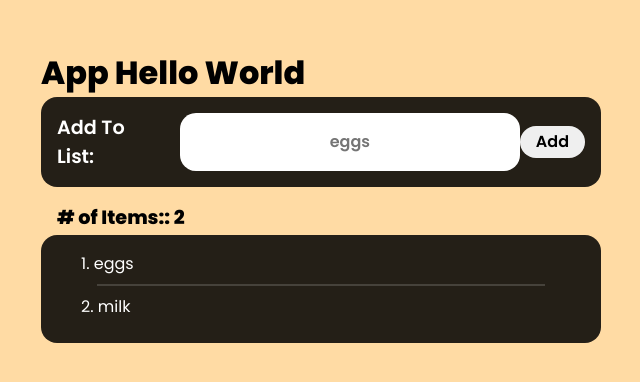
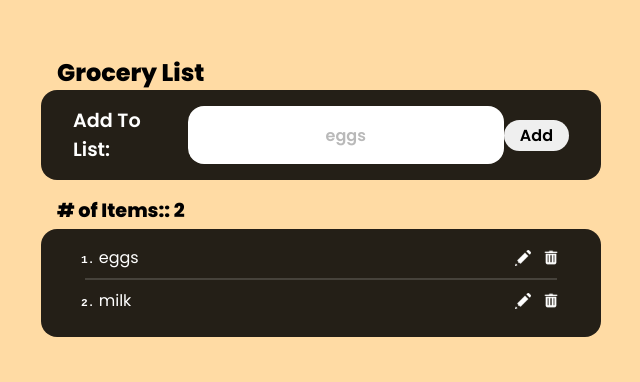
Before and after one commit to JJAHMEDAMER/React-Projects, a React (Create React App) app in the folder Mini-Projects/Grocery-List/: page / in a window 1280 px wide. Shown: the part 252-634 px from the top of the page, without its empty margins (319-959 px from the left). Built offline with nearby package versions, Linux system fonts and the light colour scheme.

Commit message:
app layout

```diff
--- a/Mini-Projects/Grocery-List/src/App.css
+++ b/Mini-Projects/Grocery-List/src/App.css
@@ -28,20 +28,25 @@ input {
 }
 
 .hr-line {
-    width: 85%;
+    width: 95%;
     height: 2px;
     background-color: rgba(255, 255, 255, 0.155);
-    margin: 0 auto 0.5rem ;
+    margin: 0 auto 0.5rem;
 }
 
 .flex {
     display: flex;
 }
 
+.app--title{
+    font-size: 1.5rem;
+    margin-left: 1rem;
+}
+
 /* Controller */
 .card {
     background-color: var(--card-bg);
-    padding: 1rem;
+    padding: 1rem 2rem;
     border-radius: 1rem;
     color: var(--white);
 }
@@ -71,6 +76,7 @@ input {
 
 .control--input::placeholder {
     text-align: center;
+    opacity: 0.5;
 }
 
 .control--button {
@@ -87,6 +93,23 @@ input {
 }
 
 .item--name {
-    margin-left: 1.5rem;
+    margin-left: 0.5rem;
     margin-bottom: 0.5rem;
 }
+
+.item--index {
+    font-size: 0.7rem;
+    font-weight: bold;
+    font-family: monospace;
+}
+
+.item--section {
+    display: flex;
+    justify-content: space-between;
+    align-items: center;
+}
+
+.item--img {
+    width: 20px;
+    margin-right: 0.5rem;
+}
--- a/Mini-Projects/Grocery-List/src/App.js
+++ b/Mini-Projects/Grocery-List/src/App.js
@@ -16,8 +16,8 @@ function App() {
     inputValue = changedValue;
   }
   return (
-    <div>
-      <h1>App Hello World</h1>
+    <div className="app">
+      <h1 className="app--title">Grocery List</h1>
       <ControllerBar onClickHandler={add} onChangeHandler={getInput} />
       <Card appList={appList} />
     </div>
--- a/Mini-Projects/Grocery-List/src/comp/card.js
+++ b/Mini-Projects/Grocery-List/src/comp/card.js
@@ -1,6 +1,10 @@
 import React from "react";
 
-const Card = ({ appList }) => {
+//assets
+import trash from "../assets/trash.png";
+import pen from "../assets/pen.png";
+
+const Card = ({ appList, onClickDelete, onClickEdit }) => {
   console.log(appList);
   return (
     <div className="item">
@@ -8,10 +12,26 @@ const Card = ({ appList }) => {
       <div className="card">
         {appList.map((item, index) => (
           <div>
-            <p className="item--name">
-              {index + 1}. {item}
-            </p>
-            {!(index + 1 == appList.length) && <div className="hr-line"></div>}
+            <div className="item--section">
+              <p className="item--name">
+                <span className="item--index">{index + 1}.</span> {item}
+              </p>
+              <div>
+                <img
+                  src={pen}
+                  className="item--img"
+                  alt="edit"
+                  onClick={onClickEdit}
+                />
+                <img
+                  src={trash}
+                  className="item--img"
+                  alt="delete"
+                  onClick={onClickDelete}
+                />
+              </div>
+            </div>
+            {!(index + 1 === appList.length) && <div className="hr-line"></div>}
           </div>
         ))}
       </div>
```
Also changed, not shown: Mini-Projects/Grocery-List/src/assets/pen.png (added), Mini-Projects/Grocery-List/src/assets/trash.png (added).
